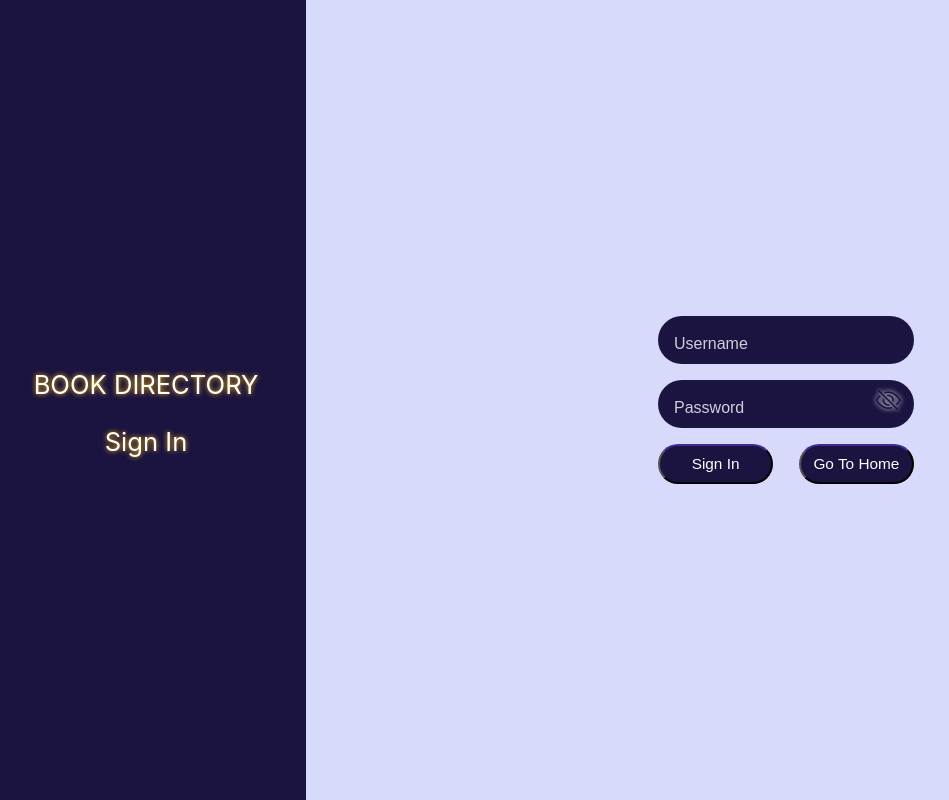
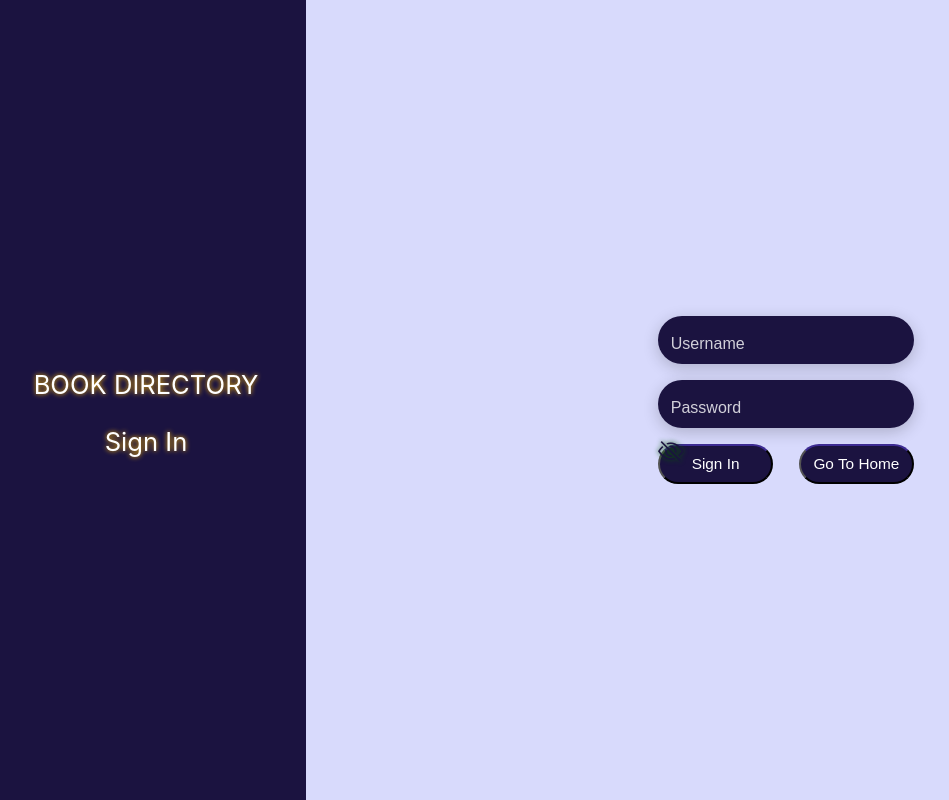
Before and after one commit to Anushka2820/Book-Directory, a React (Create React App) app in the folder frontend/: page /sign-in in a window 1280 px wide. Shown: the whole page, without its empty margins (14-963 px from the left). Built offline with nearby package versions, Linux system fonts and the light colour scheme.

Commit message:
dynamic width height

```diff
--- a/frontend/src/components/inputField/inputField.css
+++ b/frontend/src/components/inputField/inputField.css
@@ -9,25 +9,25 @@ input {
     margin-bottom: 2vh;
     position: relative;
     background-color: #1B1340;
-    transition: 0.3s background-color ease-in-out, 0.3s box-shadow ease-in-out;
+    transition: 0.5s background-color ease-in-out, 0.5s box-shadow ease-in-out;
+    box-shadow: 0vh 0.5vh 2vh 0vh rgba(0, 0, 0, 0.2);
 }
 
 .field:hover {
     background-color: #1B1340;
-    box-shadow: 0px 4px 20px 0px rgba(0, 0, 0, 0.05);
 }
 
 .field.active {
     background-color: #ffffff;
-    box-shadow: 0px 4px 20px 0px rgba(0, 0, 0, 0.2);
 }
 
 .field.active input {
-    padding: 24px 16px 8px 16px;
+    padding: 4vh 2vw 3vh 1vw;
 }
 
 .field.active input+label {
-    top: 4px;
+    top: 0.3vh;
+    left: 1vw;
     opacity: 1;
     color: #512da8;
 }
@@ -38,19 +38,19 @@ input {
 
 .field input {
     width: 100%;
-    height: 56px;
+    height: 7vh;
     position: relative;
-    padding: 0px 16px;
+    padding: 0vh 1vw;
     border: none;
-    border-radius: 4px;
+    border-radius: 0.5vh;
     font-family: "Gotham SSm A", "Gotham SSm B", sans-serif;
-    font-size: 16px;
+    font-size: 2vh;
     font-weight: 400;
     line-height: normal;
     background-color: transparent;
     color: #282828;
     outline: none;
-    box-shadow: 0px 4px 20px 0px transparent;
+    box-shadow: 0vh 0.5vh 2vh 0vh transparent;
     transition: 0.3s background-color ease-in-out, 0.3s box-shadow ease-in-out,
         0.1s padding ease-in-out;
 }
@@ -73,12 +73,12 @@ input {
 
 .field input+label {
     position: absolute;
-    top: 24px;
-    left: 16px;
+    top: 3vh;
+    left: 2vw;
     font-family: "Gotham SSm A", "Gotham SSm B", sans-serif;
-    font-size: 12px;
+    font-size: 1.5vh;
     font-weight: 600;
-    line-height: 24px;
+    line-height: 3vh;
     color: #ffffff;
     opacity: 0;
     pointer-events: none;
@@ -91,21 +91,21 @@ input {
 
 .field p.predicted {
     position: absolute;
-    top: 8px;
-    left: 16px;
+    top: 3vh;
+    left: 2vw;
     font-family: "Gotham SSm A", "Gotham SSm B", sans-serif;
-    font-size: 16px;
+    font-size: 2vh;
     font-weight: 400;
-    line-height: 24px;
+    line-height: 3vh;
     color: #e0e0e0;
     opacity: 1;
     pointer-events: none;
 }
 
-i {
+.passwordIcon {
     position: absolute;
-    top: 5px;
+    top: 0.6vh;
     left: 17vw;
     cursor: pointer;
-    text-shadow: 0 0 5px #ffffff;
+    text-shadow: 0 0 0.5vh #ffffff;
 }
--- a/frontend/src/pages/SignIn/SignIn.css
+++ b/frontend/src/pages/SignIn/SignIn.css
@@ -38,5 +38,6 @@
     flex-direction: row;
     user-select: none;
     justify-content: space-between;
+    font-size: 2vw;
     align-items: stretch;
 }
```
